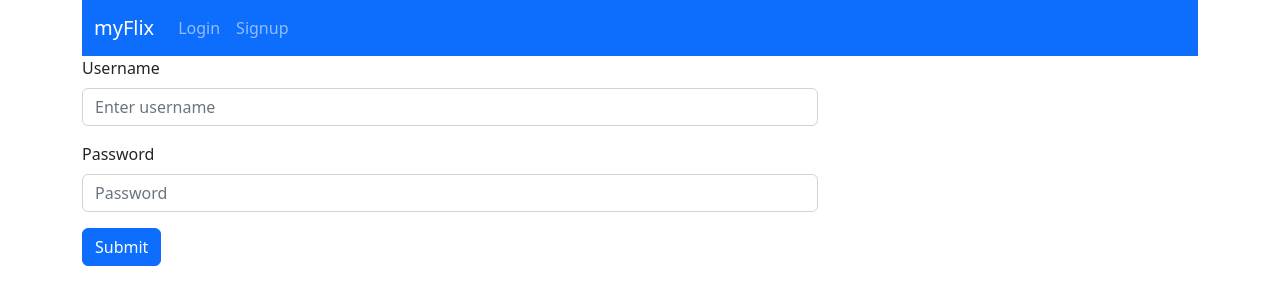
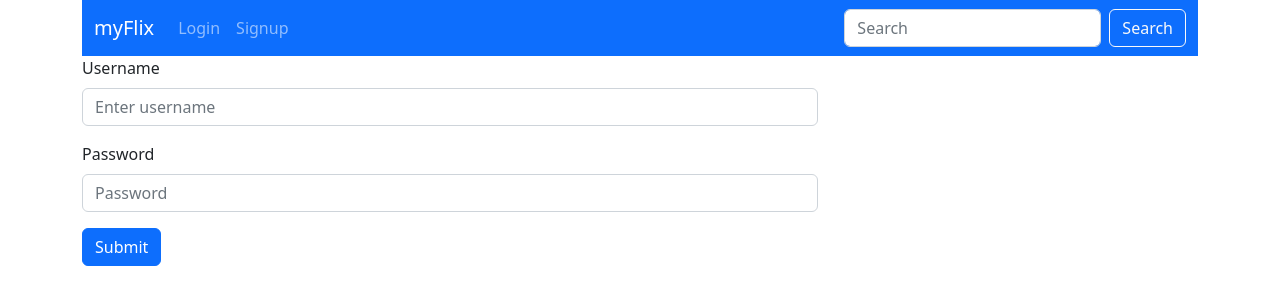
Before and after one commit to PTN6389/myFlix-client, a React (Vite) app: page /login in a window 1280 px wide. Shown: the top 304 px of the page. Built offline with nearby package versions, Linux system fonts and the light colour scheme.

Commit message:
Added search bar

```diff
--- a/src/components/main-view/main-view.jsx
+++ b/src/components/main-view/main-view.jsx
@@ -15,6 +15,7 @@ export const MainView = () => {
     const [user, setUser] = useState(storedUser? storedUser : null);
     const [token, setToken] = useState(storedToken? storedToken : null);
     const [movies, setMovies] = useState([]);
+    const [viewMovies, setViewMovies] = useState(movies);
 
     const updateUser = user => {
         setUser(user);
@@ -51,6 +52,10 @@ export const MainView = () => {
         })
     }, [token]);
 
+    useEffect(() => {
+        setViewMovies(movies);
+    }, [movies]);
+
     return (
         <BrowserRouter>
             <NavigationBar
@@ -59,6 +64,11 @@ export const MainView = () => {
                     setUser(null);
                     setToken(null);
                     localStorage.clear();
+                }}
+                onSearch={(query) => {
+                    setViewMovies(movies.filter(movie => movie.title.toLowerCase().includes(query.toLowerCase())));
+                    console.log(movie => movie.title.toLowerCase());
+                    console.log(query.toLowerCase());
                 }}
             />
             <Row>
@@ -140,7 +150,7 @@ export const MainView = () => {
                                 ) : (
                                   <>
                                     {movies.map((movie) => (
-                                        <Col key={movie.id} s={3} className="mb-5">
+                                        <Col key={movie.id} s={3} className="mt-3 mb-5">
                                             <MovieCard
                                             movieData={movie}
                                             onMovieClick={(newSelectedMovie) => {
--- a/src/components/navigation-bar/navigation-bar.jsx
+++ b/src/components/navigation-bar/navigation-bar.jsx
@@ -1,14 +1,21 @@
-import Container from 'react-bootstrap/Container';
-import Nav from 'react-bootstrap/Nav';
-import Navbar from 'react-bootstrap/Navbar';
-import NavDropdown from 'react-bootstrap/NavDropdown';
+import { useState, useEffect } from 'react';
+import { Container, Nav, Navbar, NavDropdown, Form, Button } from 'react-bootstrap';
 import { Link } from 'react-router-dom';
 
-export const NavigationBar = ({user, onLoggedOut}) => {
+export const NavigationBar = ({user, onLoggedOut, onSearch}) => {
+  const [query, setQuery] = useState("");
+
+useEffect(() => {
+  onSearch(query);
+}, [query]);
+
+
+
+
   return (
     <Navbar bg="primary" variant="dark" expand="lg">
       <Container>
-        <Navbar.Brand as={Link} to="/">myFlix</Navbar.Brand>
+        <Navbar.Brand as={Link} to="/" onClick={() => setQuery("")}>myFlix</Navbar.Brand>
         <Navbar.Toggle aria-controls="basic-navbar-nav" />
         <Navbar.Collapse id="basic-navbar-nav">
           <Nav className="me-auto">
@@ -20,13 +27,24 @@ export const NavigationBar = ({user, onLoggedOut}) => {
             )}
             {user && (
                 <>
-                    <Nav.Link as={Link} to="/">Home</Nav.Link>
+                    <Nav.Link as={Link} to="/" onClick={() => setQuery("")}>Home</Nav.Link>
                     <Nav.Link onClick={onLoggedOut}>Logout</Nav.Link>
                     <Nav.Link as={Link} to="/profile">Profile</Nav.Link>
                 </>
             )}
 
           </Nav>
+          <Form className="d-flex">
+            <Form.Control
+              type="search"
+              placeholder="Search"
+              className="me-2"
+              aria-label="Search"
+              value={query}
+              onChange={(e) => setQuery(e.target.value)}
+            />
+            <Button variant="outline-light" onClick={() => { onSearch(query);}}>Search</Button>
+          </Form>
         </Navbar.Collapse>
       </Container>
     </Navbar>
```
Also changed, not shown: 3 other files (tests, documents, lock files or other folders).
